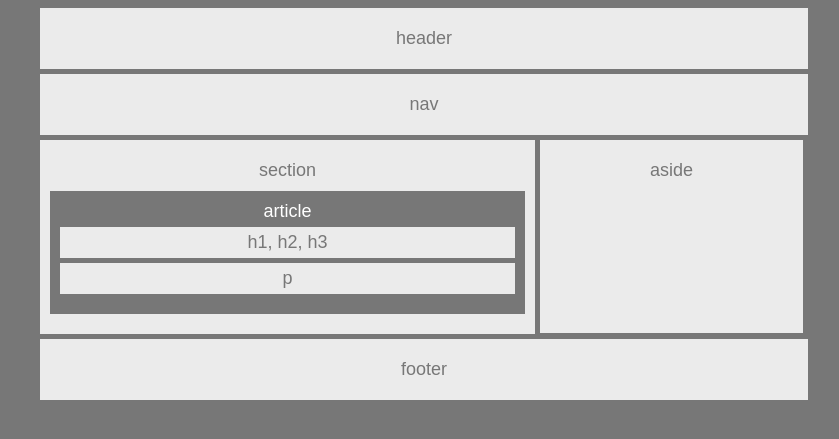
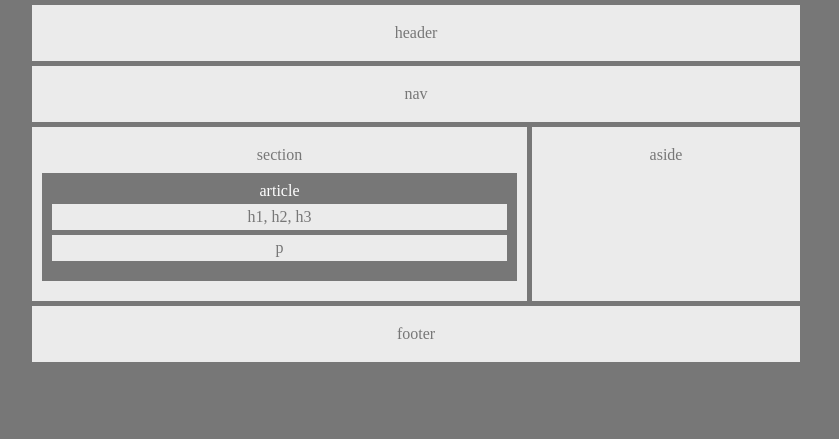
Before and after one commit to daltonjw/HW-Wireframe, a PHP site: page / in a window 1280 px wide. Shown: the top 439 px of the page, without its empty margins (64-903 px from the left). Run offline with PHP 8.4, Linux system fonts and the light colour scheme.

Commit message:
final commit...hopefully

```diff
--- a/index.html
+++ b/index.html
@@ -1,38 +1,26 @@
 <!DOCTYPE html>
 <html>
+
 <head>
-	<title>Wireframe Assignment</title>
-	<!-- <link rel="stylesheet" href="reset.css"> -->
+	<!-- Week 1 homework assignment - HTML -->
+	<title>HW Week 1 - Wireframe Assignment</title>
+	<!-- Resetting for identical styling for all browsers -->
+	<link rel="stylesheet" href="reset.css">
+	<!-- Linking to style.css in local directory -->
 	<link rel="stylesheet" type="text/css" href="style.css">
-
-
 </head>
 
-
-
 <body>
-
 	<header>header</header>
-
 	<nav>nav</nav>
-
 	<section>section
-		<!-- <aside>aside</aside> -->
 		<article>article
 			<div>h1, h2, h3</div>
 			<p>p</p>
 		</article>
-		<!-- <aside>aside</aside> -->
 	</section>
-
-	<!-- <span> -->
-		<aside>aside</aside>
-	<!-- </span> -->
-
+	<aside>aside</aside>
 	<footer>footer</footer>
-
 </body>
 
-
-
 </html>
--- a/style.css
+++ b/style.css
@@ -1,22 +1,28 @@
+/*CSS Style Sheet for homework assignment 1 - wireframe*/
+
+/*setting attributes for all elements*/
 *{
 	font-family: 'arial', 'helvetica neue', helvetica, sans-serif;
 	font-size: 18px;
 	box-sizing: border-box;
 	text-align: center;
 	color: #777;
-	/*border-color: black;*/
 }
 
-
+/*assigning attributes to body element*/
 body{
 	width: 960px;
 	background-color: #777;
+
+	/*the following were uesd for testing purposes*/
 	/*border: solid;*/
 	/*border-color: black;*/
 }
 
+/*assigning attributes to header element*/
 header {
 	background-color: #ebebeb;
+
 	padding-top: 20px;
 	padding-bottom: 20px;
 
@@ -26,6 +32,7 @@
 	margin-right: 10%;
 }
 
+/*assigning attributes to nav element*/
 nav {
 	background-color: #ebebeb;
 	padding-top: 20px;
@@ -37,69 +44,85 @@
 	margin-right: 10%;
 }
 
-
+/*assigning attributes to section element*/
 section{
 	background-color: #ebebeb;
-	float:left;
+
 	width: 495px;
+
 	padding-top: 20px;
 	padding-bottom: 10px;
+
 	margin-left: 10%;
 	margin-bottom: 5px;
+
+	float: left;
+
+	/*the following were uesd for testing purposes*/
 	/*border: solid;*/
 	/*border-color: black;*/
 }
 
+/*assigning attributes to aside element*/
 aside{
+	width: 268px;
+	height: 174px;
 
-	/*clear both;*/
-	/*overflow: auto;*/
-	width: 263px;
 	padding-top: 20px;
+
 	float: left;
+
+	background-color: #ebebeb;
+
 	margin-left: 5px;
-	margin-right: 10%;
-	background-color: #ebebeb;
-	/*border: solid;*/
-	/*border-color: black;*/
-	padding-bottom: 152px;
 }
 
+/*assigning attributes to article element*/
 article{
 	background-color: #777;
 	color: white;
+
 	padding-top: 10px;
 	padding-bottom: 10px;
+
 	margin: 10px;
+
+	/*the following were uesd for testing purposes*/
 	/*border: solid;*/
 	/*border-color: black;*/
 }
 
-/*.clear*/
-
+/*assigning attributes to div element*/
 div{
 	background-color: #ebebeb;
+
 	padding: 5px 40px 5px 40px;
-	/*color: #777;*/
+
 	margin-top: 5px;
 	margin-right: 10px;
 	margin-left: 10px;
+
+	/*the following were uesd for testing purposes*/
 	/*border: solid;*/
 	/*border-color: black;*/
 }
 
+/*assigning attributes to any p element*/
 p{
 	background-color: #ebebeb;
+
 	margin-top: 5px;
 	margin-right: 10px;
 	margin-left: 10px;
 	margin-bottom: 10px;
+
 	padding: 5px 40px 5px 40px;
-	/*color: #777;*/
 }
 
+/*assigning attributes to footer element*/
 footer{
 	clear: both;
+
 	background-color: #ebebeb;
 	padding-top: 20px;
 	padding-bottom: 20px;
```
